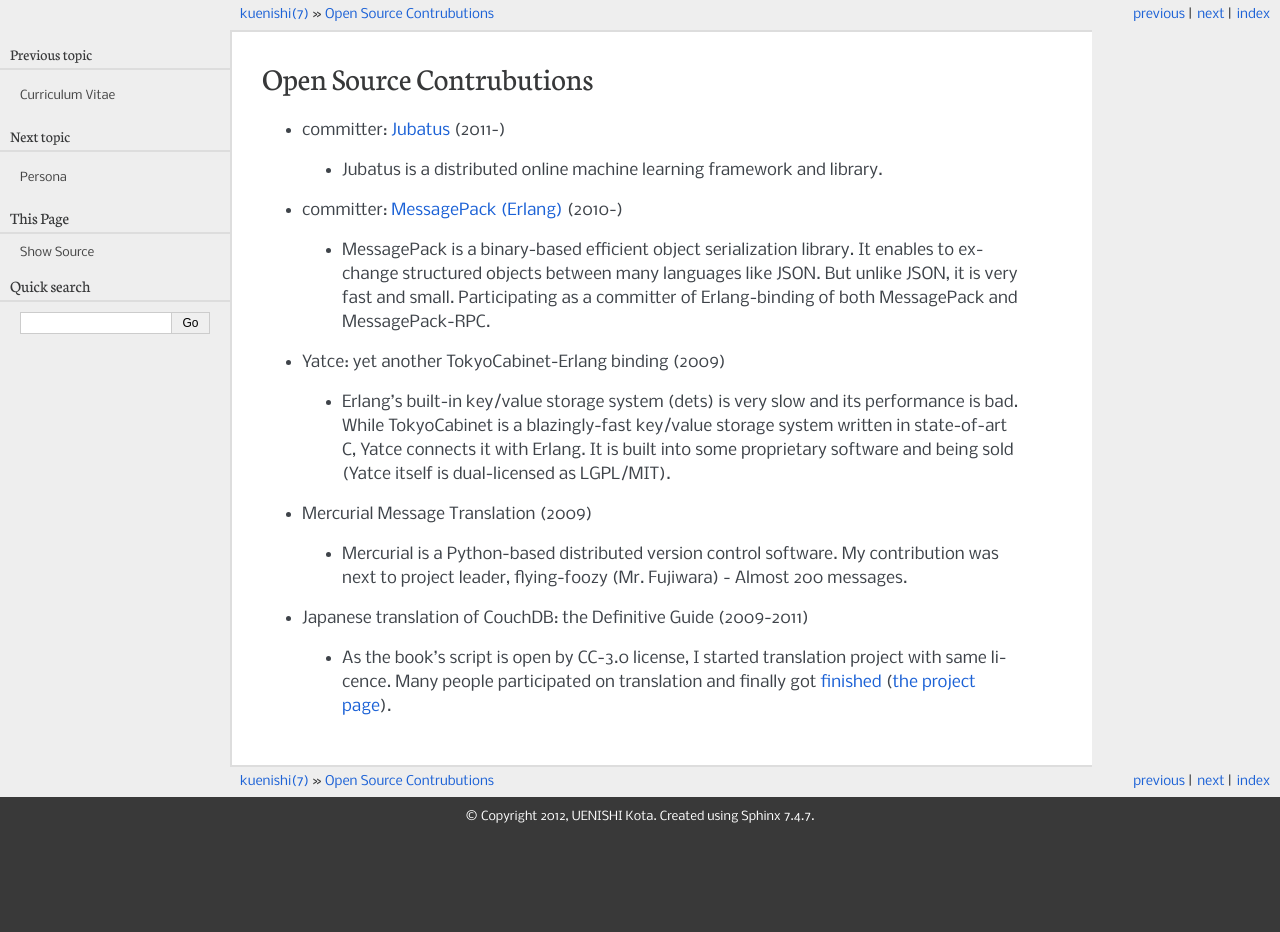
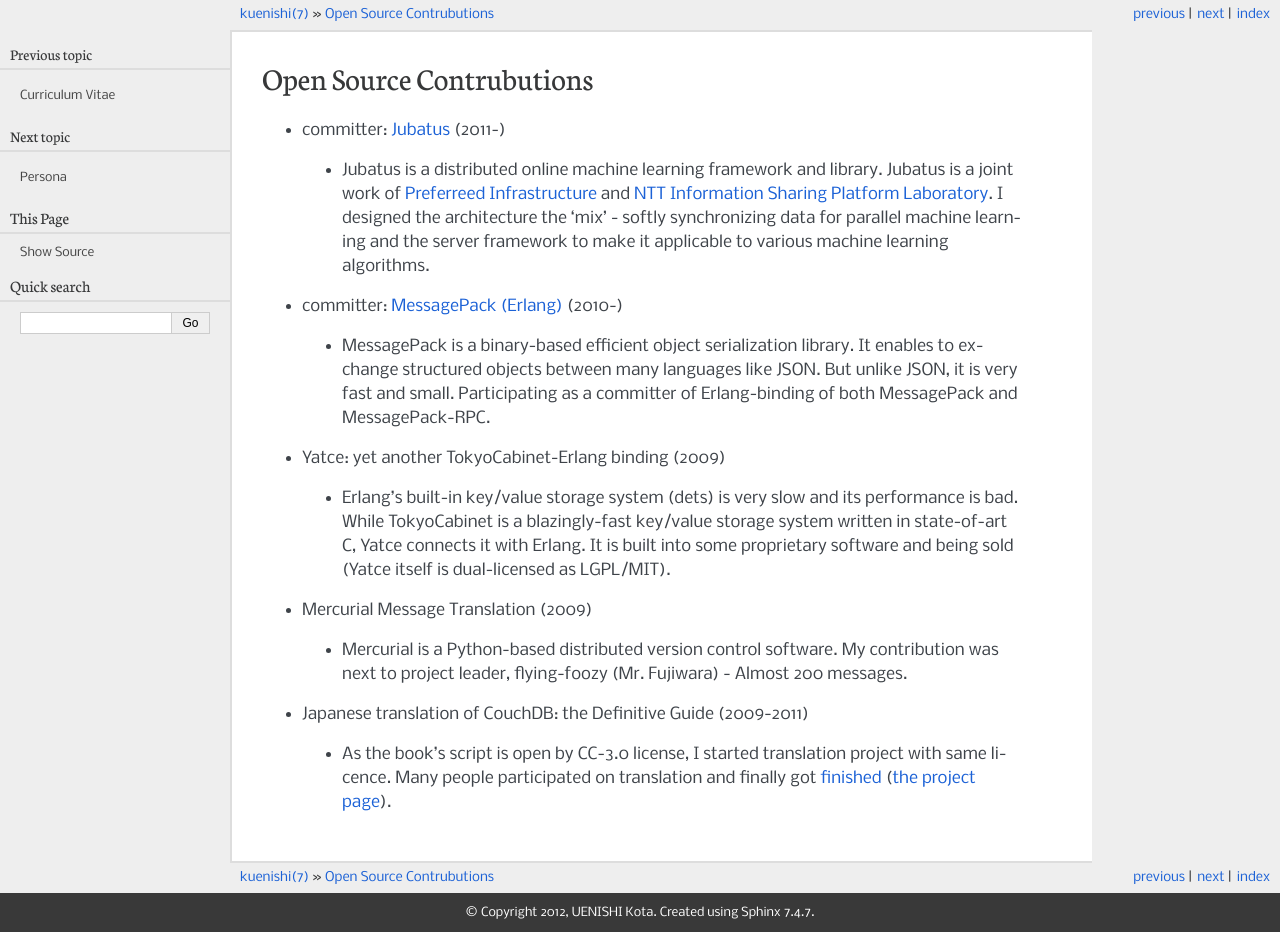
Before and after one commit to kuenishi/mywebsite, a Sphinx documentation site: the page built from source/opensource.rst, in a window 1280 px wide. Built offline with Sphinx 7.4.7, drawn with Linux system fonts in a browser that asks for light colours; before the commit the page ends 900 px from its top, so only the background shows below that.

Commit message:
wrote a bit details

```diff
--- a/source/opensource.rst
+++ b/source/opensource.rst
@@ -5,7 +5,7 @@
 
 - committer: `Jubatus <http://jubat.us>`_ (2011-)
 
- - Jubatus is a distributed online machine learning framework and library.
+ - Jubatus is a distributed online machine learning framework and library. Jubatus is a joint work of `Preferreed Infrastructure <http://preferred.jp>`_ and `NTT Information Sharing Platform Laboratory <http://www2.pflab.ecl.ntt.co.jp/>`_. I designed the architecture the 'mix' - softly synchronizing data for parallel machine learning and the server framework to make it applicable to various machine learning algorithms.
 
 - committer: `MessagePack (Erlang) <http://msgpack.org>`_ (2010-)
 
```
